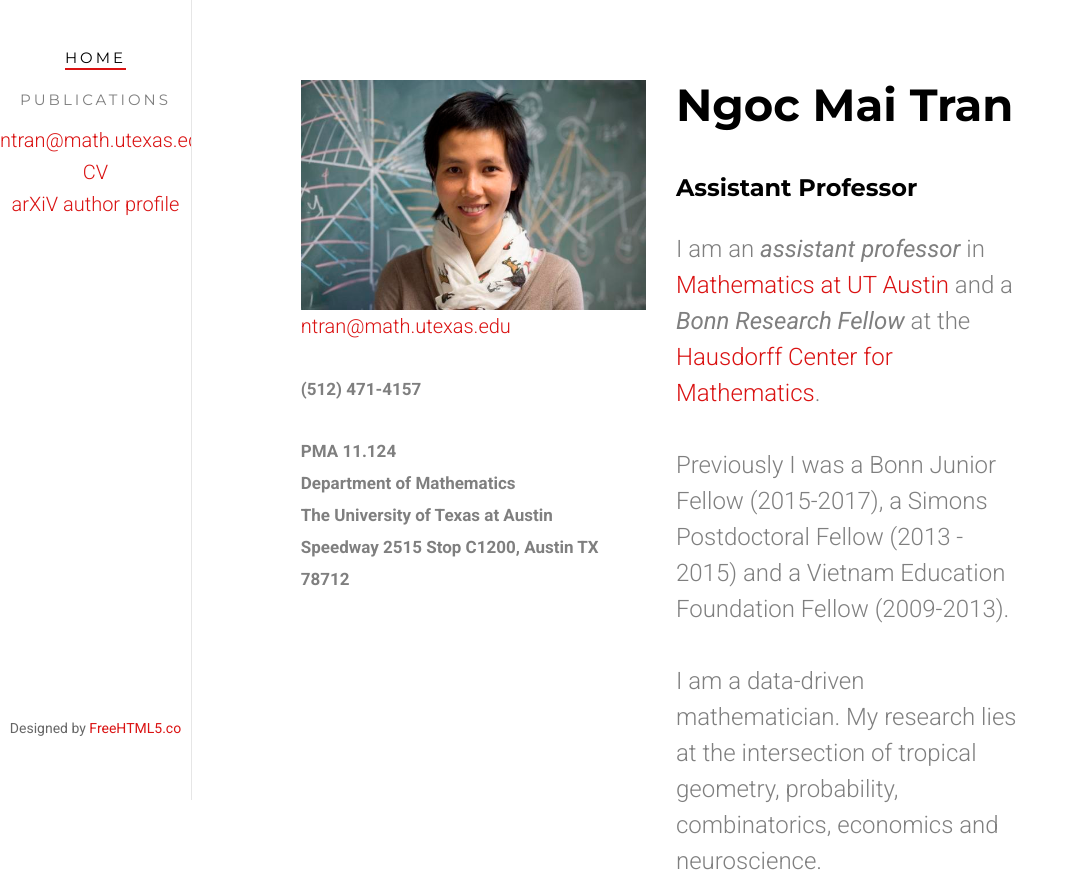
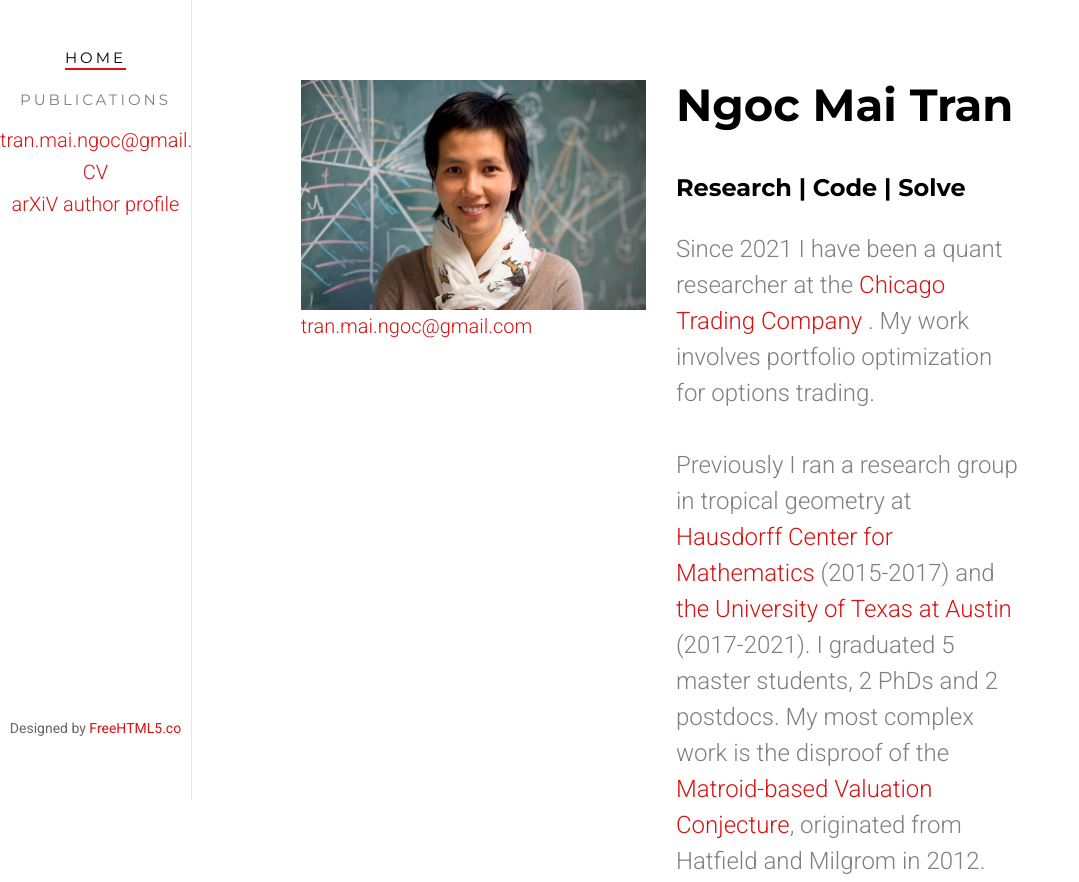
Before and after one commit to princengoc/princengoc.github.io, a plain HTML site: page index.html in a window 1280 px wide. Shown: the top 882 px of the page, without its empty margins (0-1079 px from the left). Drawn offline with Linux system fonts and the light colour scheme.

Commit message:
small edits

```diff
--- a/index.html
+++ b/index.html
@@ -39,7 +39,7 @@
 					<li class="fh5co-active"><a href="index.html">Home</a></li>
 					<li><a href="publications.html">Publications</a></li>
 						<div class="fh5co-text">
-							<p><a href="#">ntran@math.utexas.edu</a></br>
+							<p><a href="#">tran.mai.ngoc@gmail.com</a></br>
 						<a href = "cvLong.pdf"> CV</a></br>
 						<a href = "https://arxiv.org/a/tran_n_3.html">arXiV author profile</a><br/>
 </p>
@@ -60,18 +60,18 @@
 				<div class="row">
 					<div class="col-md-5 col-md-push-0 animate-box" data-animate-effect="fadeInLeft">
 						<img src="images/tran_003_a.jpg" alt="Free HTML5 Bootstrap Template" class="img-responsive">
-							<p><a href="#">ntran@math.utexas.edu</a></p>
-							<p><small><b>(512) 471-4157</b> </small></p>
-							<p><small><b>PMA 11.124 <br/> Department of Mathematics <br/> The University of Texas at Austin <br/> Speedway 2515 Stop C1200, Austin TX 78712</b></small></p>
-
+							<p><a href="#">tran.mai.ngoc@gmail.com</a></p>
 					</div>
 					<div class="col-md-5">
 						<h2 class="fh5co-heading animate-box" data-animate-effect="fadeInLeft">Ngoc Mai Tran</h2>
-            <h3>Assistant Professor</h3>
+            <h3>Research | Code | Solve</h3>
 
-						<p class="fh5co-lead animate-box">I am an <em>assistant professor</em> in <a href="http://ma.utexas.edu">Mathematics at UT Austin</a> and a <em>Bonn Research Fellow</em> at the <a href="http://www.hcm.uni-bonn.de">Hausdorff Center for Mathematics</a>.
 						<p class="fh5co-lead animate-box">
-Previously I was a Bonn Junior Fellow (2015-2017), a Simons Postdoctoral Fellow (2013 - 2015) and a Vietnam Education Foundation Fellow (2009-2013). </p>
+						Since 2021 I have been a quant researcher at the <a href='https://www.chicagotrading.com/'>Chicago Trading Company </a>. My work involves portfolio optimization for options trading.
+						<p class="fh5co-lead animate-box">
+						Previously I ran a research group in tropical geometry at <a href="http://www.hcm.uni-bonn.de">Hausdorff Center for Mathematics</a> (2015-2017) and <a href="http://ma.utexas.edu">the University of Texas at Austin</a> (2017-2021). I graduated 5 master students, 2 PhDs and 2 postdocs. My most complex work is the disproof of the	<a href="https://epubs.siam.org/doi/abs/10.1137/19M1304295">Matroid-based Valuation Conjecture</a>, originated from Hatfield and Milgrom in 2012.
+
+						</p>
 						<p class="fh5co-lead animate-box">
 I am a data-driven mathematician. My research lies at the intersection of tropical geometry, probability, combinatorics, economics and neuroscience.</p>
 						<b><h3><a href = "https://web.ma.utexas.edu/users/ntran/cvLong.pdf"> CV (last updated January 2019)</a><br/><br/>
```
Also changed, not shown: test.html (deleted, +0 -15 lines).
